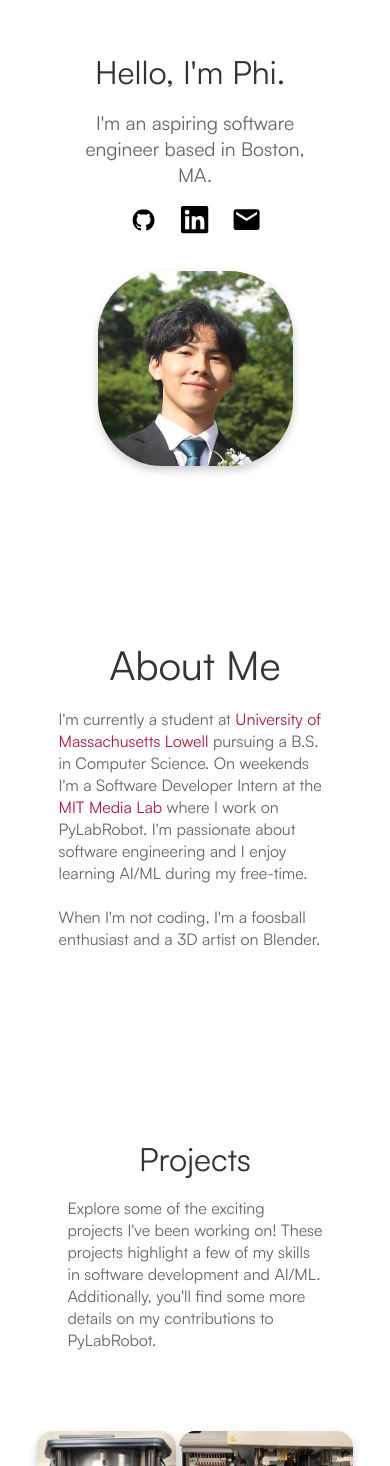
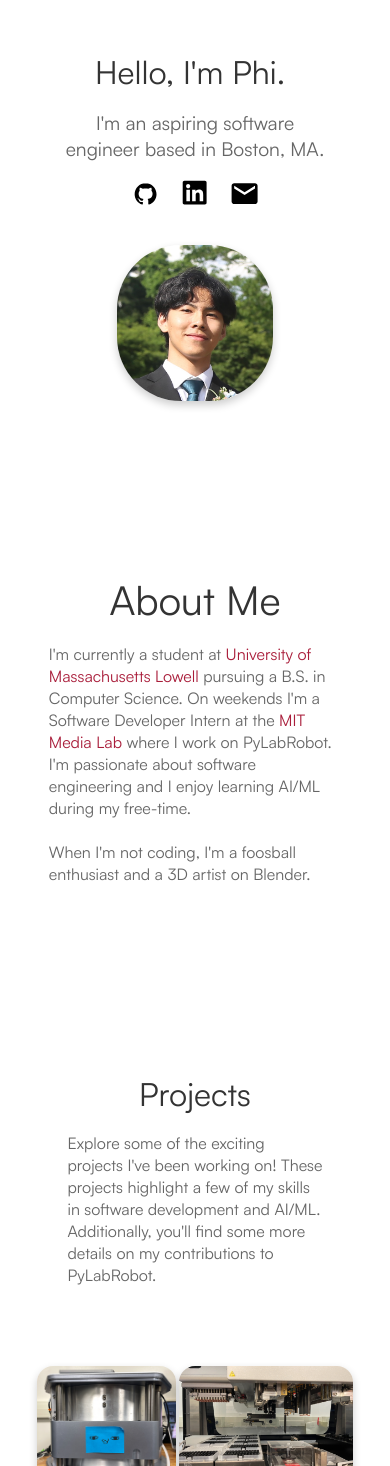
Before and after one commit to Ph1so/personal-website, a React (Create React App) app: page / in a window 390 px wide. Shown: the part 102-1568 px from the top of the page. Built offline with nearby package versions, Linux system fonts and the light colour scheme.

Commit message:
added button hover effect + added gif

```diff
--- a/package.json
+++ b/package.json
@@ -1,5 +1,5 @@
 {
-  "homepage": "https://Ph1so.github.io/website",
+  "homepage": "https://Ph1so.github.io",
   "name": "my-app",
   "version": "0.1.0",
   "private": true,
--- a/src/components/About.css
+++ b/src/components/About.css
@@ -6,7 +6,7 @@
   flex-direction: column;
   justify-content: center;
   align-items: center; /* Center horizontally */
-  max-width: 70vmin; /* Limit width */
+  max-width: 75vmin; /* Limit width */
   width: 90%; /* Default width */
   height: auto; /* Allow height to adjust based on content */
 }
--- a/src/components/Hello.css
+++ b/src/components/Hello.css
@@ -6,7 +6,7 @@
   justify-content: center;
   align-items: center;
   width: 100%;
-  max-width: 70vmin;
+  max-width: 75vmin;
   padding: 1rem;
   box-sizing: border-box;
 }
@@ -28,6 +28,11 @@
 
 .type-animation {
   font-size: clamp(2rem, 5vw, 3.5rem); /* Responsive font size */
+  /* background-image: url("../../public/bg1.gif");
+  background-size: cover;
+  background-clip: text;
+  -webkit-background-clip: text;
+  color: transparent; */
   color: #333;
 }
 
@@ -61,9 +66,59 @@
   color: black;
   width: 6vmin;
   height: 6vmin;
+  transition: color 0.3s, transform 0.3s; /* Smooth transition for the effects */
 }
 
-@media screen and (max-width: 768px) {
+.icon:hover {
+  color: #a91d3a; /* Change color on hover */
+  transform: scale(1.1); /* Slightly increase the size on hover */
+}
+
+.linkedin-icon {
+  width: 5vmin; /* Adjust the size as needed */
+  height: 5vmin;
+}
+
+/* Large tablets and small laptops (landscape mode) */
+/* @media screen and (max-width: 1280px) {
+  .hello-container {
+    flex-direction: column;
+    width: 100%;
+    align-items: center;
+  }
+
+  .pfp-container {
+    width: 100%;
+    align-items: center;
+    margin-right: 0;
+    margin-bottom: 2rem;
+  }
+
+  .description {
+    text-align: center;
+  }
+
+  .icons-container {
+    justify-content: center;
+  }
+
+  .img {
+    width: 35vmin;
+  }
+
+  .icon {
+    width: 7vmin;
+    height: 7vmin;
+  }
+
+  .linkedin-icon {
+    width: 6vmin;
+    height: 6vmin;
+  }
+} */
+
+/* Tablet and small laptops (portrait mode) */
+@media screen and (max-width: 1024px) {
   .hello-container {
     flex-direction: column;
     width: 100%;
@@ -90,11 +145,54 @@
   }
 
   .img {
-    width: 50vmin;
+    width: 40vmin;
   }
 
   .icon {
     width: 8vmin;
     height: 8vmin;
   }
+
+  .linkedin-icon {
+    width: 7vmin; /* Adjust the size as needed */
+    height: 7vmin;
+  }
 }
+
+/* Mobile devices */
+@media screen and (max-width: 768px) {
+  .hello-container {
+    flex-direction: column;
+    width: 100%;
+    align-items: center;
+  }
+
+  .pfp-container {
+    width: 100%;
+    align-items: center;
+    margin-right: 0;
+    margin-bottom: 2rem;
+  }
+
+  .description {
+    text-align: center;
+  }
+
+  .icons-container {
+    justify-content: center;
+  }
+
+  .img {
+    width: 40vmin;
+  }
+
+  .icon {
+    width: 8vmin;
+    height: 8vmin;
+  }
+
+  .linkedin-icon {
+    width: 7vmin; /* Adjust the size as needed */
+    height: 7vmin;
+  }
+}
--- a/src/components/Projects.css
+++ b/src/components/Projects.css
@@ -86,6 +86,18 @@
   text-align: left;
 }
 
+.github-link {
+  color: black;
+  width: 6vmin;
+  height: 6vmin;
+  transition: color 0.3s, transform 0.3s; /* Smooth transition for the effects */
+}
+
+.github-link:hover {
+  color: #a91d3a; /* Change color on hover */
+  transform: scale(1.1); /* Slightly increase the size on hover */
+}
+
 @media screen and (min-width: 768px) {
   .project {
     flex-direction: column; /* Change to row */
--- a/src/components/Projects.js
+++ b/src/components/Projects.js
@@ -30,8 +30,9 @@ const Projects = () => {
             href="https://github.com/PyLabRobot"
             target="_blank"
             rel="noopener noreferrer"
+            className="github-link"
           >
-            <DiGithubBadge size={50} color="black" />
+            <DiGithubBadge size={50} />
           </a>
         </div>
       </div>
@@ -58,8 +59,9 @@ const Projects = () => {
             href="https://github.com/Ph1so/Symptoms-Disease-Classification"
             target="_blank"
             rel="noopener noreferrer"
+            className="github-link"
           >
-            <DiGithubBadge size={50} color="black" />
+            <DiGithubBadge size={50} />
           </a>
         </div>
       </div>
```
Also changed, not shown: 2 other files (tests, documents, lock files or other folders).
